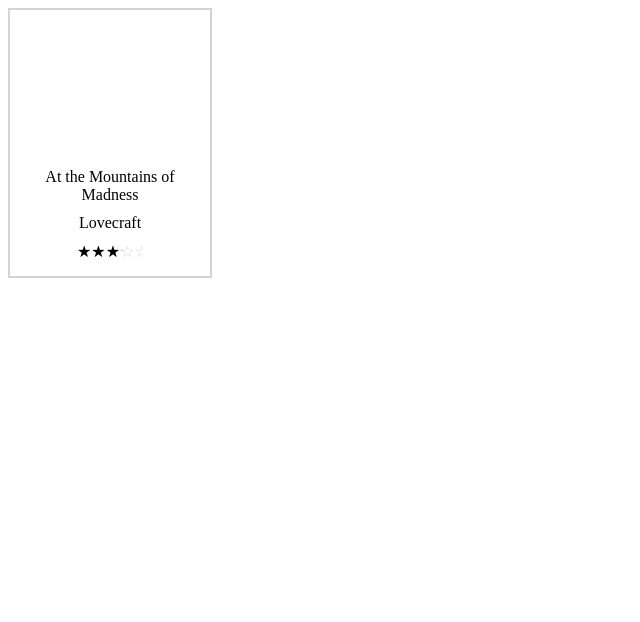
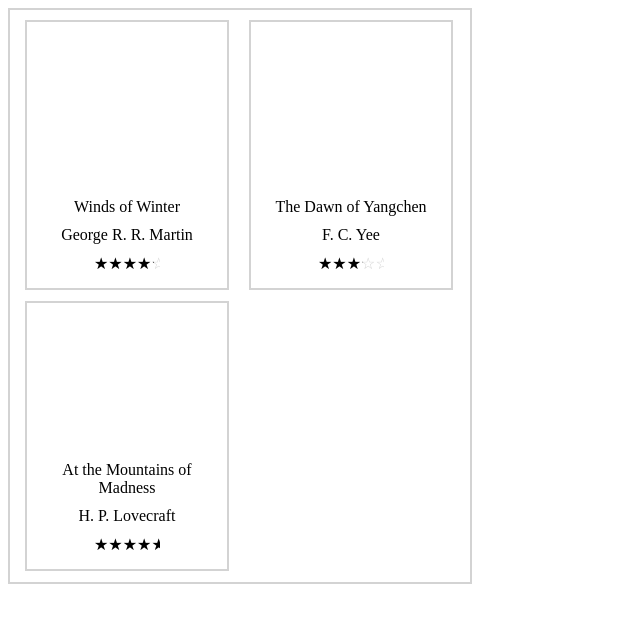
Before and after one commit to FemenSB/LibraryAPI-frontend, an Angular app: page / in a window 1280 px wide. Shown: the top 622 px of the page, without its empty margins (0-640 px from the left). Built offline with nearby package versions, Linux system fonts and the light colour scheme.

Commit message:
BookList implemented
Component BookList implemented. Its inputs:
-listWidth: width of the component
-listHeight: height of the component
-books: array of books (Book[]) that will be displayed as BookThumbnailComponents

```diff
--- a/src/app/app.component.html
+++ b/src/app/app.component.html
@@ -1 +1 @@
-<app-book-thumb></app-book-thumb>
+<app-book-list listWidth="450" listHeight="562"></app-book-list>
--- a/src/app/app.module.ts
+++ b/src/app/app.module.ts
@@ -4,12 +4,14 @@ import { NgModule } from '@angular/core';
 import { AppComponent } from './app.component';
 import { BookThumbnailComponent } from './books/book-thumbnail.component';
 import { StarsRating } from './books/stars-rating/stars.component';
+import { BookList } from './books/book-list.component';
 
 @NgModule({
   declarations: [
     AppComponent,
     BookThumbnailComponent,
     StarsRating,
+    BookList,
   ],
   imports: [
     BrowserModule
--- a/src/app/books/book-list.component.css
+++ b/src/app/books/book-list.component.css
@@ -1,8 +1,13 @@
 #bookList {
     display: flex;
+    flex-direction: row;
     flex-wrap: wrap;
+    justify-content: start;
+    align-items: flex-start;
 
     border-style: solid;
     border-width: 2px;
     border-color: lightgray;
+
+    padding: 5px;
 }
--- a/src/app/books/book-list.component.html
+++ b/src/app/books/book-list.component.html
@@ -1,3 +1,3 @@
-<div id="bookList">
-
+<div id="bookList" [style.width.px]="listWidth" [style.height.px]="listHeight">
+    <app-book-thumb [book]="book" *ngFor="let book of books"></app-book-thumb>
 </div>
--- a/src/app/books/book-list.component.ts
+++ b/src/app/books/book-list.component.ts
@@ -1,12 +1,40 @@
 import { Component, Input } from "@angular/core";
+import { Book } from './book';
 
 @Component({
     selector: 'app-book-list',
     templateUrl: './book-list.component.html',
+    styleUrls: ['./book-list.component.css'],
 })
 
 export class BookList {
     @Input()
     listWidth : number;
-    listHeigth : number;
+    @Input()
+    listHeight : number;
+
+    books : Book[] = [
+        {
+            id: 2,
+            author: 'George R. R. Martin',
+            rating: 4.5,
+            releaseDate: '01/01/0001',
+            title: 'Winds of Winter',
+        },
+        {
+            id: 3,
+            author: 'F. C. Yee',
+            rating: 3.25,
+            releaseDate: '01/01/0001',
+            title: 'The Dawn of Yangchen',
+        },
+        {
+            id: 1,
+            author: 'H. P. Lovecraft',
+            rating: 5,
+            releaseDate: '01/01/0001',
+            title: 'At the Mountains of Madness',
+        },
+    ];
+
 }
--- a/src/app/books/book-thumbnail.component.css
+++ b/src/app/books/book-thumbnail.component.css
@@ -16,4 +16,6 @@ p {
     flex-direction: column;
     justify-content: flex-end;
     align-items: center;
+
+    margin: 5px 10px 5px 10px;
 }
--- a/src/app/books/book-thumbnail.component.ts
+++ b/src/app/books/book-thumbnail.component.ts
@@ -1,4 +1,4 @@
-import { Component, OnInit } from "@angular/core";
+import { Component, Input, OnInit } from "@angular/core";
 import { Book } from './book';
 
 @Component({
@@ -9,13 +9,8 @@ import { Book } from './book';
 
 export class BookThumbnailComponent implements OnInit {
 
-    book: Book = {
-        id: 1,
-        author: 'Lovecraft',
-        rating: 3.25,
-        releaseDate: '01/01/0001',
-        title: 'At the Mountains of Madness',
-    };
+    @Input()
+    book : Book;
 
     ngOnInit(): void {
 
```
